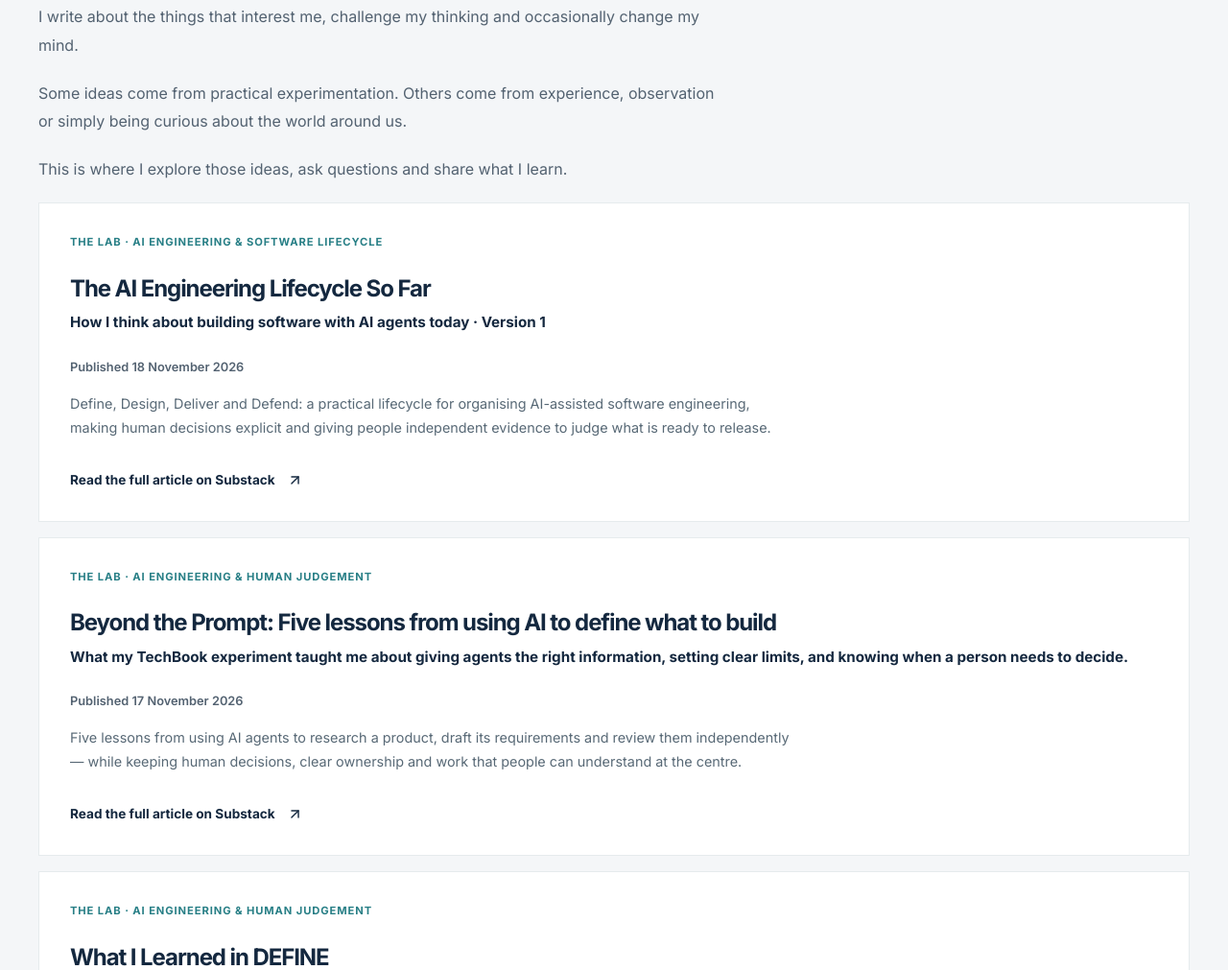
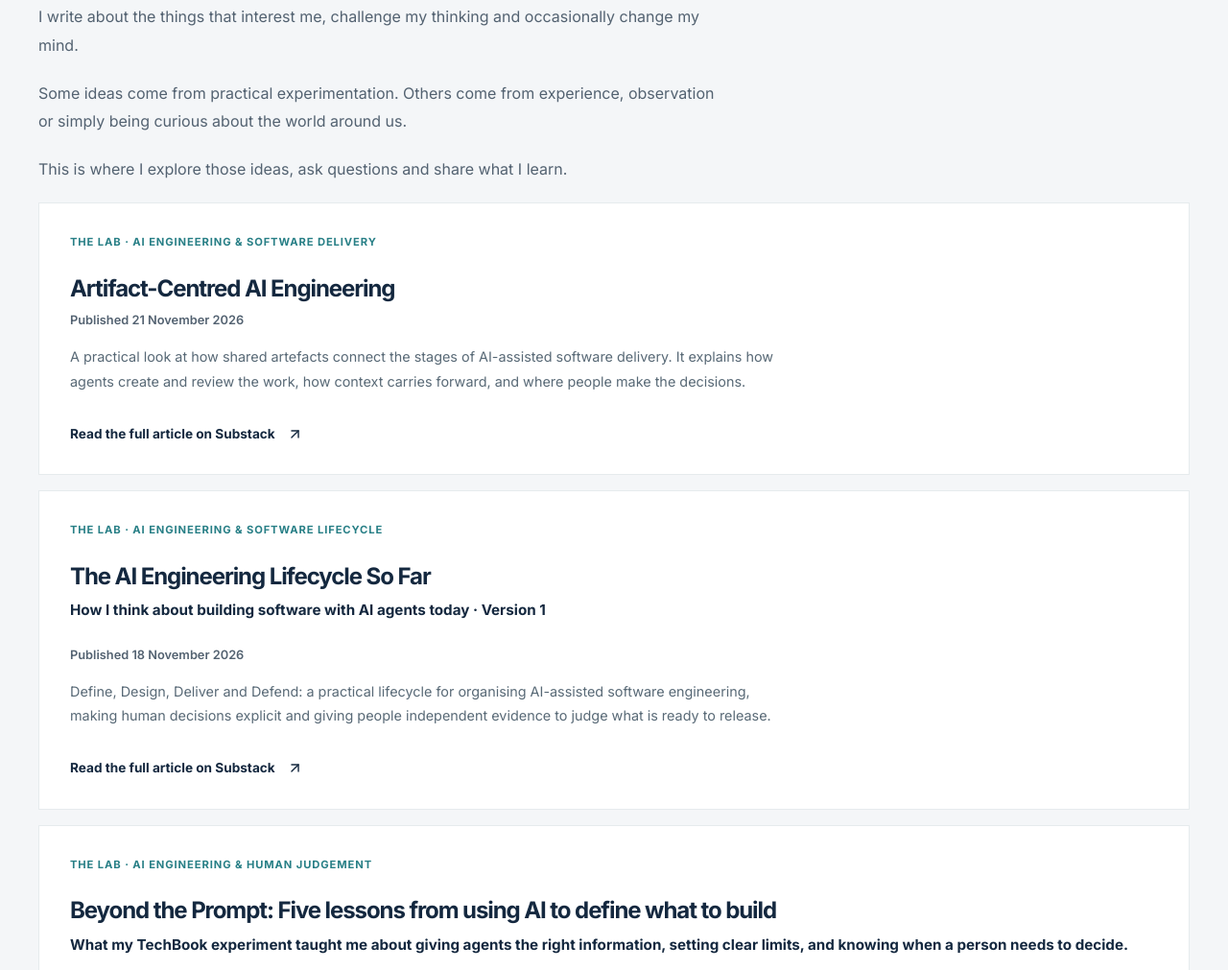
Before and after one commit to Vicus-Brits/Vicus-Brits-Personal-Website, an Astro site: page / in a window 1280 px wide. Shown: the part 3493-4504 px from the top of the page at 96% size. Built offline with nearby package versions, Linux system fonts and the light colour scheme; Astro itself is replaced by a stand-in of ours.

Commit message:
Add artifact-centred AI engineering article
Feature the new Substack article at the top of the writing list and centralize its URL in site configuration.\n\nCo-authored-by: Copilot <223556219+Copilot@users.noreply.github.com>

```diff
--- a/src/components/Writing.astro
+++ b/src/components/Writing.astro
@@ -42,6 +42,15 @@ const streams = [
         <p>This is where I explore those ideas, ask questions and share what I learn.</p>
       </div>
     </div>
+    <article class="writing-card featured-article" aria-labelledby="artifact-centred-ai-engineering-title">
+      <p class="writing-card-eyebrow">THE LAB &middot; AI ENGINEERING &amp; SOFTWARE DELIVERY</p>
+      <h3 id="artifact-centred-ai-engineering-title">Artifact-Centred AI Engineering</h3>
+      <time class="article-date" datetime="2026-11-21">Published 21 November 2026</time>
+      <div class="writing-card-copy">
+        <p>A practical look at how shared artefacts connect the stages of AI-assisted software delivery. It explains how agents create and review the work, how context carries forward, and where people make the decisions.</p>
+      </div>
+      <a class="writing-card-link" href={site.artifactCentredArticle} target="_blank" rel="noopener noreferrer">Read the full article on Substack <ArrowUpRight size={17} aria-hidden="true" /><span class="sr-only"> (opens in a new tab)</span></a>
+    </article>
     <article class="writing-card featured-article" aria-labelledby="ai-engineering-lifecycle-title">
       <p class="writing-card-eyebrow">THE LAB &middot; AI ENGINEERING &amp; SOFTWARE LIFECYCLE</p>
       <h3 id="ai-engineering-lifecycle-title">The AI Engineering Lifecycle So Far</h3>
--- a/src/config/site.ts
+++ b/src/config/site.ts
@@ -9,6 +9,7 @@ export const site = {
   publication: 'https://vicusbrits.substack.com',
   labSection: 'https://vicusbrits.substack.com/s/the-lab-one-human-ai-in-the-loop',
   techbookArticle: 'https://vicusbrits.substack.com/p/define-design-deliver-defend-engineering',
+  artifactCentredArticle: 'https://vicusbrits.substack.com/p/artifact-centred-ai-engineering',
   perspectivesSection: 'https://vicusbrits.substack.com/s/perspectives-ideas-observations-and',
   portrait: '/vicus-brits.webp' as string | null,
   navigation: [
```
